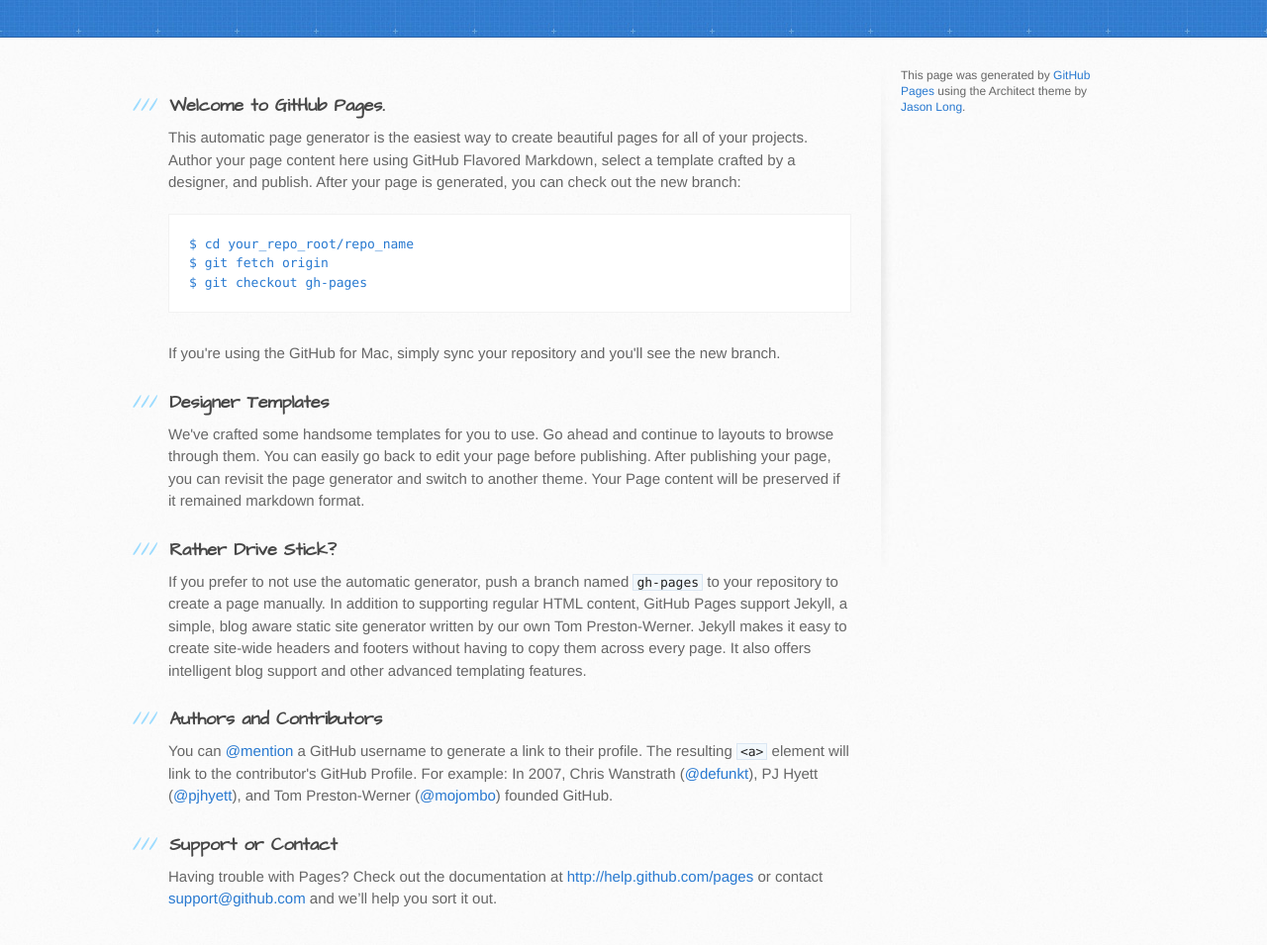
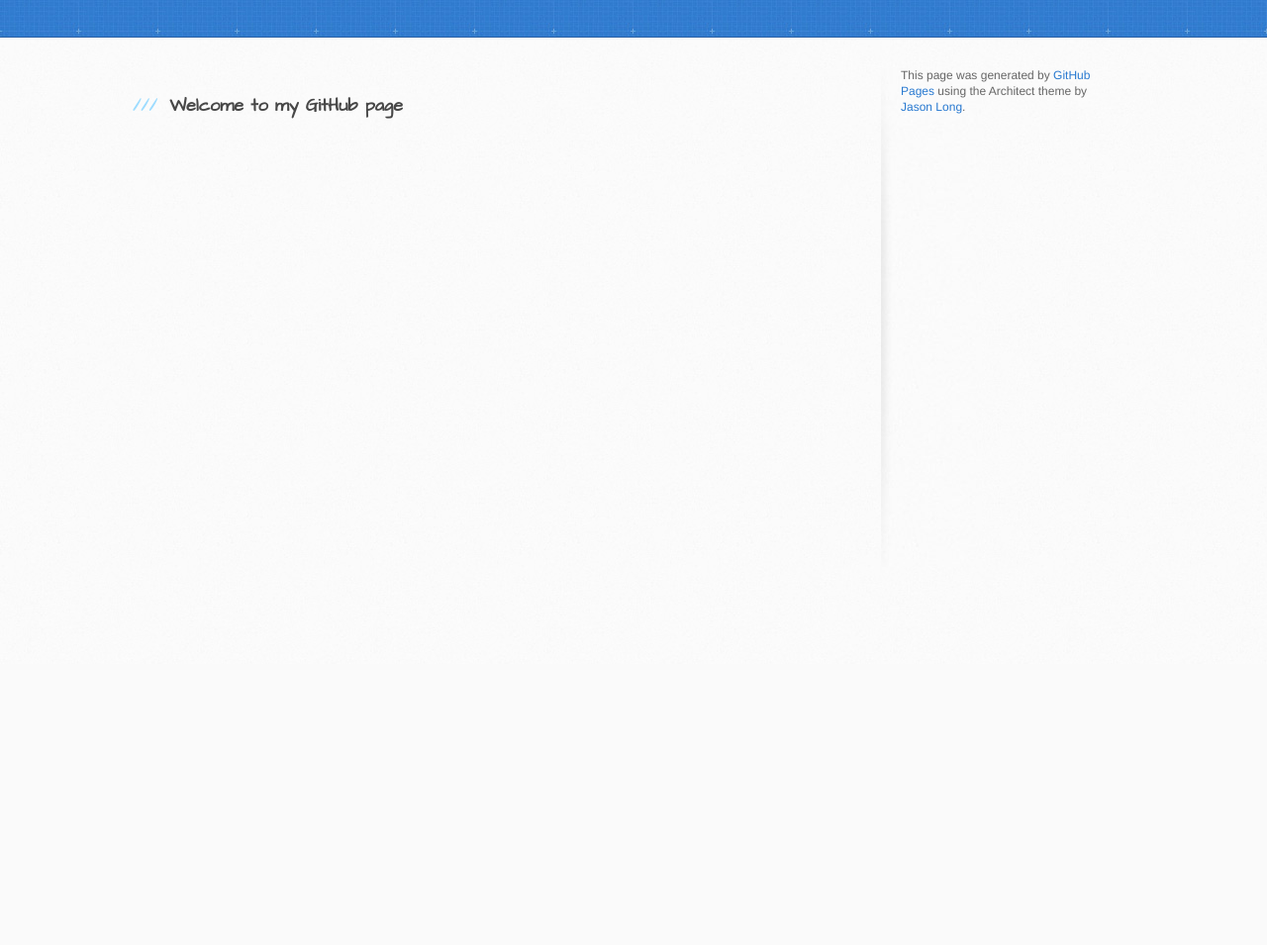
Before and after one commit to stijnbe/stijnbe.github.io, a plain HTML site: page index.html in a window 1280 px wide. Shown: the part 129-1084 px from the top of the page at 99% size. After the commit the page ends 800 px from the top, so only its background shows below. Drawn offline with Linux system fonts and the light colour scheme.

Commit message:
Replace master branch with page content via GitHub

```diff
--- a/index.html
+++ b/index.html
@@ -29,36 +29,7 @@
       <div class="inner clearfix">
         <section id="main-content">
           <h3>
-<a name="welcome-to-github-pages" class="anchor" href="#welcome-to-github-pages"><span class="octicon octicon-link"></span></a>Welcome to GitHub Pages.</h3>
-
-<p>This automatic page generator is the easiest way to create beautiful pages for all of your projects. Author your page content here using GitHub Flavored Markdown, select a template crafted by a designer, and publish. After your page is generated, you can check out the new branch:</p>
-
-<pre><code>$ cd your_repo_root/repo_name
-$ git fetch origin
-$ git checkout gh-pages
-</code></pre>
-
-<p>If you're using the GitHub for Mac, simply sync your repository and you'll see the new branch.</p>
-
-<h3>
-<a name="designer-templates" class="anchor" href="#designer-templates"><span class="octicon octicon-link"></span></a>Designer Templates</h3>
-
-<p>We've crafted some handsome templates for you to use. Go ahead and continue to layouts to browse through them. You can easily go back to edit your page before publishing. After publishing your page, you can revisit the page generator and switch to another theme. Your Page content will be preserved if it remained markdown format.</p>
-
-<h3>
-<a name="rather-drive-stick" class="anchor" href="#rather-drive-stick"><span class="octicon octicon-link"></span></a>Rather Drive Stick?</h3>
-
-<p>If you prefer to not use the automatic generator, push a branch named <code>gh-pages</code> to your repository to create a page manually. In addition to supporting regular HTML content, GitHub Pages support Jekyll, a simple, blog aware static site generator written by our own Tom Preston-Werner. Jekyll makes it easy to create site-wide headers and footers without having to copy them across every page. It also offers intelligent blog support and other advanced templating features.</p>
-
-<h3>
-<a name="authors-and-contributors" class="anchor" href="#authors-and-contributors"><span class="octicon octicon-link"></span></a>Authors and Contributors</h3>
-
-<p>You can <a href="https://github.com/blog/821" class="user-mention">@mention</a> a GitHub username to generate a link to their profile. The resulting <code>&lt;a&gt;</code> element will link to the contributor's GitHub Profile. For example: In 2007, Chris Wanstrath (<a href="https://github.com/defunkt" class="user-mention">@defunkt</a>), PJ Hyett (<a href="https://github.com/pjhyett" class="user-mention">@pjhyett</a>), and Tom Preston-Werner (<a href="https://github.com/mojombo" class="user-mention">@mojombo</a>) founded GitHub.</p>
-
-<h3>
-<a name="support-or-contact" class="anchor" href="#support-or-contact"><span class="octicon octicon-link"></span></a>Support or Contact</h3>
-
-<p>Having trouble with Pages? Check out the documentation at <a href="http://help.github.com/pages">http://help.github.com/pages</a> or contact <a href="mailto:support@github.com">support@github.com</a> and we’ll help you sort it out.</p>
+<a name="welcome-to-my-github-page" class="anchor" href="#welcome-to-my-github-page"><span class="octicon octicon-link"></span></a>Welcome to my GitHub page</h3>
         </section>
 
         <aside id="sidebar">
```
Also changed, not shown: params.json (+1 -1 lines).
